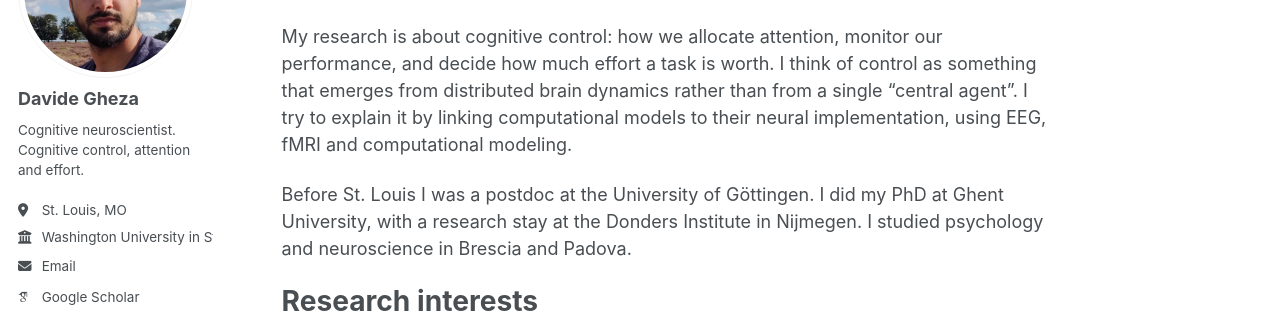
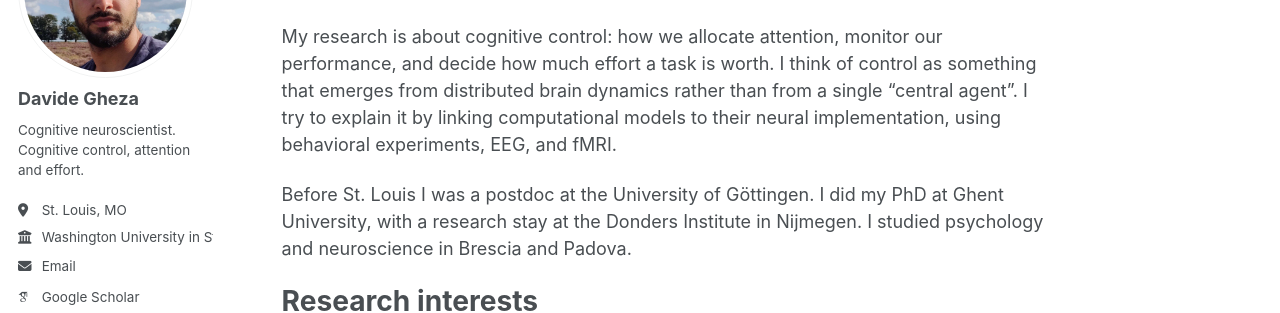
Before and after one commit to DavideGheza/DavideGheza.github.io, a Jekyll site: the page built from _pages/about.md, in a window 1280 px wide and 900 px high. Shown: the part 203-516 px from the top of the window. Built offline with Jekyll 4.4.1, drawn with Linux system fonts in a browser that asks for light colours; some web fonts are replaced.

Commit message:
about.md edits

```diff
--- a/_pages/about.md
+++ b/_pages/about.md
@@ -9,7 +9,7 @@ redirect_from:
 
 I'm a cognitive neuroscientist and Staff Scientist in Psychological & Brain Sciences at Washington University in St. Louis, working with Wouter Kool.
 
-My research is about cognitive control: how we allocate attention, monitor our performance, and decide how much effort a task is worth. I think of control as something that emerges from distributed brain dynamics rather than from a single "central agent". I try to explain it by linking computational models to their neural implementation, using EEG, fMRI and computational modeling.
+My research is about cognitive control: how we allocate attention, monitor our performance, and decide how much effort a task is worth. I think of control as something that emerges from distributed brain dynamics rather than from a single "central agent". I try to explain it by linking computational models to their neural implementation, using behavioral experiments, EEG, and fMRI.
 
 Before St. Louis I was a postdoc at the University of Göttingen. I did my PhD at Ghent University, with a research stay at the Donders Institute in Nijmegen. I studied psychology and neuroscience in Brescia and Padova.
 
```
